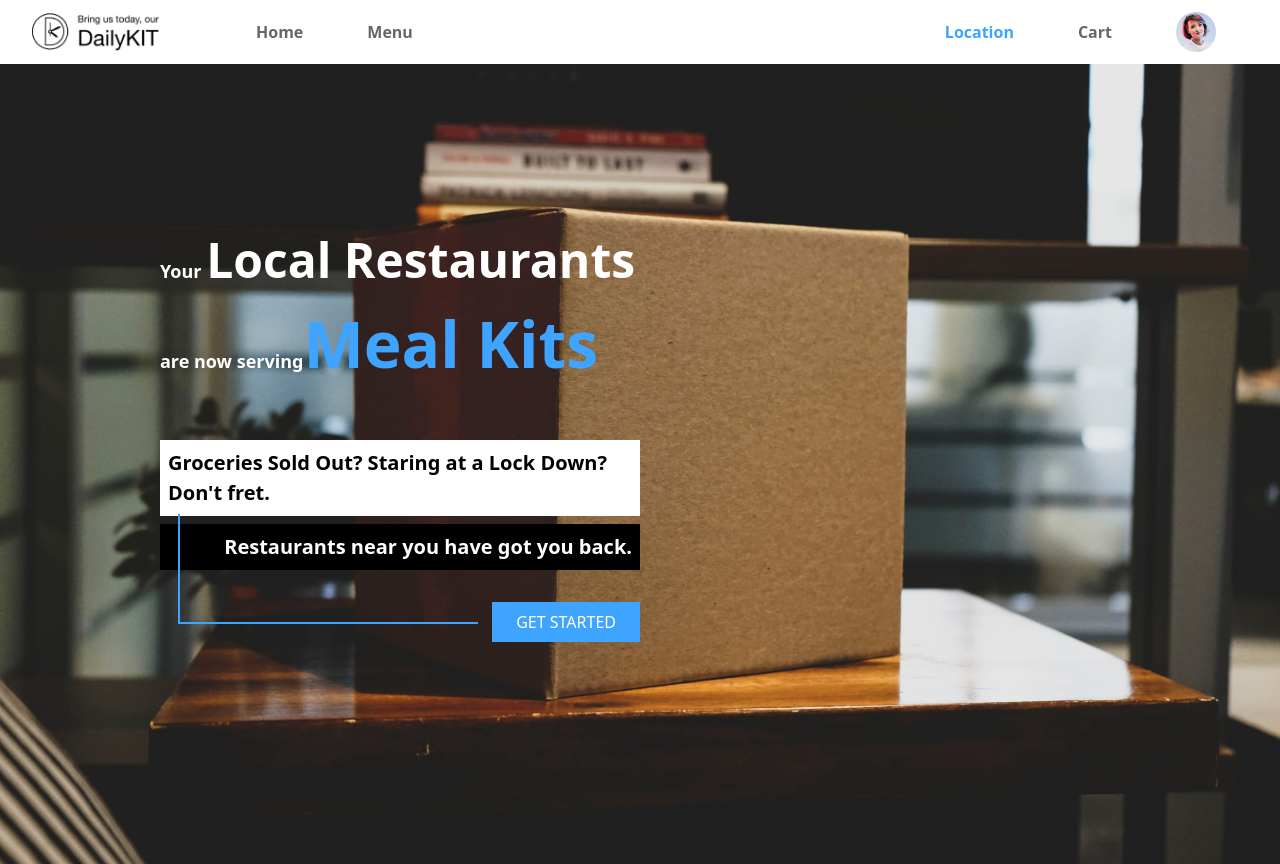
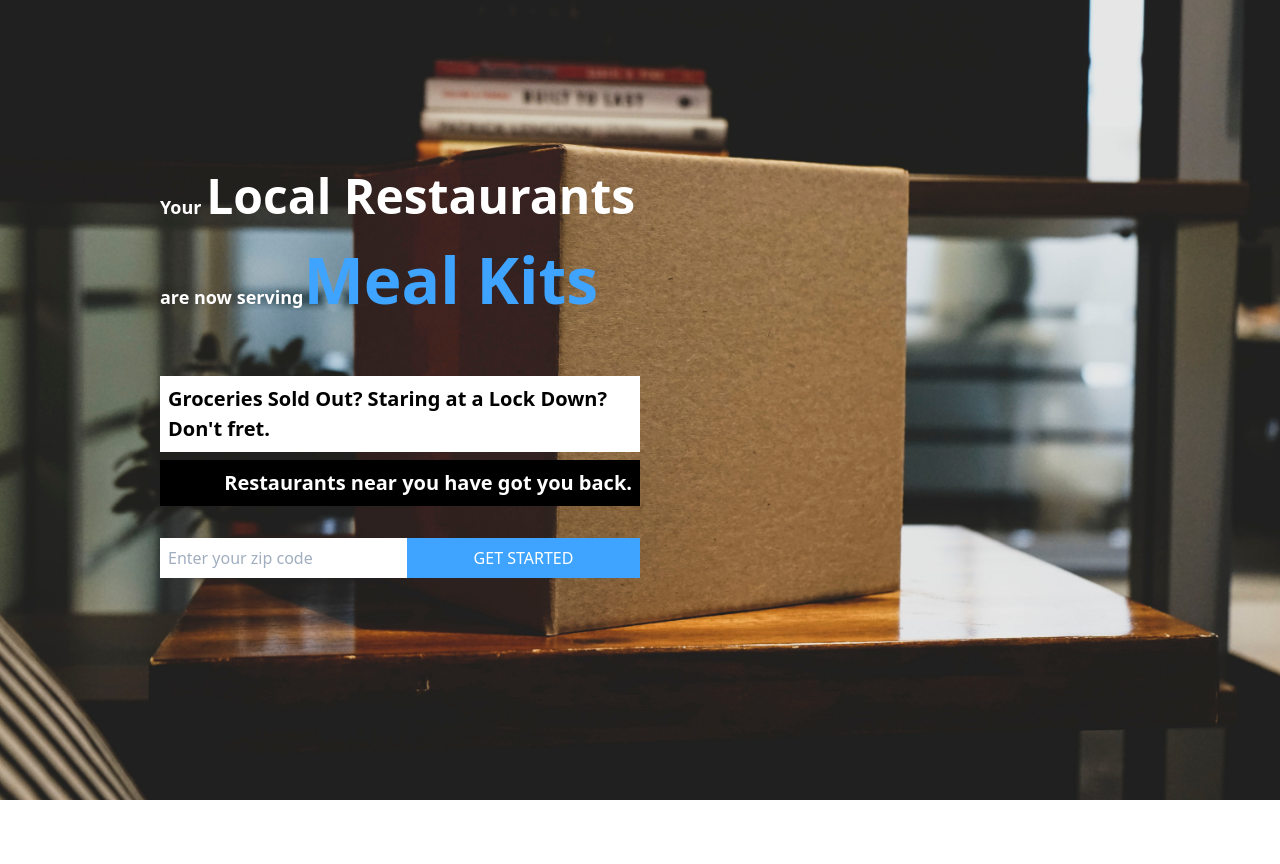
Before and after one commit to dailykit/rmk, a Next.js app: page / in a window 1280 px wide. After the commit the page ends 800 px from the top, so only its background shows below. Built offline with nearby package versions, Linux system fonts and the light colour scheme.

Commit message:
feat: global state

```diff
--- /dev/null
+++ b/context/User/index.js
@@ -0,0 +1,21 @@
+import React from "react";
+
+const UserContext = React.createContext();
+
+const state = {
+  zip: ""
+};
+
+const reducers = (state, { type, payload }) => {
+  switch (type) {
+    case "ZIP":
+      return {
+        ...state,
+        zip: payload.value
+      };
+    default:
+      return state;
+  }
+};
+
+export { UserContext, state, reducers };
--- a/pages/_app.js
+++ b/pages/_app.js
@@ -1,6 +1,13 @@
 import "../global.css";
 import "../assets/tailwind.css";
 
+import { UserContext, state as initialState, reducers } from "../context/User";
+
 export default function MyApp({ Component, pageProps }) {
-  return <Component {...pageProps} />;
+  const [state, dispatch] = React.useReducer(reducers, initialState);
+  return (
+    <UserContext.Provider value={{ state, dispatch }}>
+      <Component {...pageProps} />
+    </UserContext.Provider>
+  );
 }
--- a/pages/index.js
+++ b/pages/index.js
@@ -1,8 +1,20 @@
-import { Layout } from "../sections";
+import Router from "next/router";
+
+import { UserContext } from "../context/User";
+import { Button } from "../components";
 
 const Home = () => {
+  const { dispatch } = React.useContext(UserContext);
+  const [zip, setZip] = React.useState("");
+
+  const submit = e => {
+    e.preventDefault();
+    dispatch({ type: "ZIP", payload: { value: zip } });
+    Router.push("/menu");
+  };
+
   return (
-    <Layout>
+    <React.Fragment>
       <div className="hero h-screen bg-bottom bg-cover p-40">
         <div className="w-6/12 flex flex-col">
           <p className="text-white text-lg font-semibold">
@@ -17,9 +29,22 @@ const Home = () => {
           <p className="bg-black text-xl text-white font-semibold p-2 text-right mb-8">
             Restaurants near you have got you back.
           </p>
-          <button className="text-white bg-blue px-6 py-2 self-end relative">
-            GET STARTED
-          </button>
+          <form onSubmit={submit}>
+            <div className="flex">
+              <input
+                type="text"
+                placeholder="Enter your zip code"
+                name="zip"
+                className="p-2"
+                value={zip}
+                onChange={e => setZip(e.target.value)}
+                pattern="(\d{5}([\-]\d{4})?)"
+                title="Format: nnnnn or nnnnn-nnnn"
+                required
+              />
+              <Button>GET STARTED</Button>
+            </div>
+          </form>
         </div>
       </div>
       <style jsx>
@@ -41,7 +66,7 @@ const Home = () => {
           }
         `}
       </style>
-    </Layout>
+    </React.Fragment>
   );
 };
 
--- a/sections/Header/index.jsx
+++ b/sections/Header/index.jsx
@@ -1,6 +1,9 @@
 import Link from "next/link";
 
+import { UserContext } from "../../context/User";
+
 const Header = () => {
+  const { state } = React.useContext(UserContext);
   const [isDropdownVisible, setIsDropdownVisible] = React.useState(false);
 
   return (
@@ -22,7 +25,7 @@ const Header = () => {
       </ul>
       <ul className="list-none h-full flex">
         <li className="mx-8 h-full flex items-center cursor-pointer font-semibold text-blue">
-          Location
+          {state.zip.length > 0 ? state.zip : "Location"}
         </li>
         <li className="mx-8 h-full flex items-center cursor-pointer font-semibold text-gray hover:text-blue">
           Cart
```
